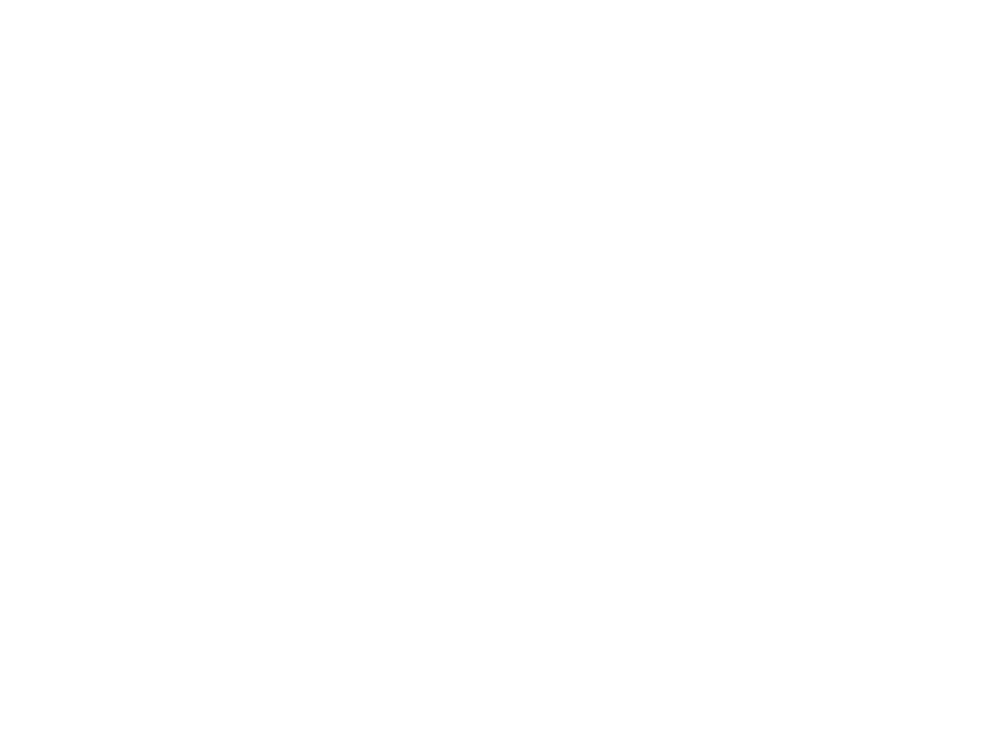
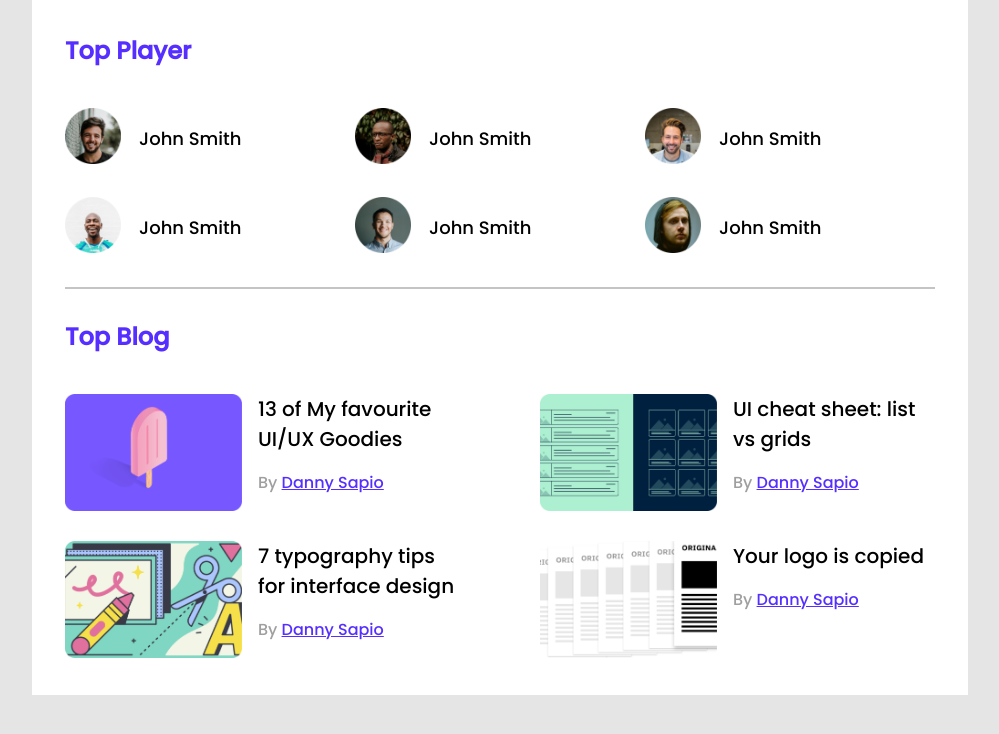
Before and after one commit to nizs/Landing-Page, a plain HTML site: page index.html in a window 1280 px wide. Shown: the whole page, without its empty margins (140-1139 px from the left). Drawn offline with Linux system fonts and the light colour scheme.

Commit message:
section one added

```diff
--- a/index.html
+++ b/index.html
@@ -5,9 +5,119 @@
     <meta http-equiv="X-UA-Compatible" content="IE=edge">
     <meta name="viewport" content="width=device-width, initial-scale=1.0">
     <title>Landing-Page</title>
+    <!-- stylesheet -->
     <link rel="stylesheet" href="styles/style.css">
 </head>
 <body>
-
+    <main>
+        <section class="container">
+            <div class="top_player">
+                <h2>Top Player</h2>
+                <div class="players">
+                    <div class="player">
+                        <div class="thumb">
+                            <img src="images/players/player-1.png" alt="">
+                        </div>
+                        <div class="player_details">
+                            John Smith
+                        </div>
+                    </div>
+                    <div class="player">
+                        <div class="thumb">
+                            <img src="images/players/player-2.png" alt="">
+                        </div>
+                        <div class="player_details">
+                            John Smith
+                        </div>
+                    </div>
+                    <div class="player">
+                        <div class="thumb">
+                            <img src="images/players/player-3.png" alt="">
+                        </div>
+                        <div class="player_details">
+                            John Smith
+                        </div>
+                    </div>
+                    <div class="player">
+                        <div class="thumb">
+                            <img src="images/players/player-4.png" alt="">
+                        </div>
+                        <div class="player_details">
+                            John Smith
+                        </div>
+                    </div>
+                    <div class="player">
+                        <div class="thumb">
+                            <img src="images/players/player-5.png" alt="">
+                        </div>
+                        <div class="player_details">
+                            John Smith
+                        </div>
+                    </div>
+                    <div class="player">
+                        <div class="thumb">
+                            <img src="images/players/player-6.png" alt="">
+                        </div>
+                        <div class="player_details">
+                            John Smith
+                        </div>
+                    </div>
+                </div>
+            </div>
+            <hr>
+            <div class="top_blog">
+                <h2>Top Blog</h2>
+                <div class="blogs">
+                    <div class="blog">
+                        <div class="blog_thumb">
+                            <img src="images/blogs/blog-1.png" alt="">
+                        </div>
+                        <div class="blog_details">
+                            <div class="blog_heading">13 of My favourite UI/UX Goodies</div>
+                            <div class="blog_author">
+                                <p>By <a href="#">Danny Sapio</a></p>
+                            </div>
+                        </div>
+                    </div>
+                    <div class="blog">
+                        <div class="blog_thumb">
+                            <img src="images/blogs/blog-2.png" alt="">
+                        </div>
+                        <div class="blog_details">
+                            <div class="blog_heading">UI cheat sheet:
+                                list vs grids</div>
+                            <div class="blog_author">
+                                <p>By <a href="#">Danny Sapio</a></p>
+                            </div>
+                        </div>
+                    </div>
+                    <div class="blog">
+                        <div class="blog_thumb">
+                            <img src="images/blogs/blog-3.png" alt="">
+                        </div>
+                        <div class="blog_details">
+                            <div class="blog_heading">7 typography tips
+                                for interface design</div>
+                            <div class="blog_author">
+                                <p>By <a href="#">Danny Sapio</a></p>
+                            </div>
+                        </div>
+                    </div>
+                    <div class="blog">
+                        <div class="blog_thumb">
+                            <img src="images/blogs/blog-4.png" alt="">
+                        </div>
+                        <div class="blog_details">
+                            <div class="blog_heading">Your logo is
+                                copied</div>
+                            <div class="blog_author">
+                                <p>By <a href="#">Danny Sapio</a></p>
+                            </div>
+                        </div>
+                    </div>
+                </div>
+            </div>
+        </section>
+    </main>
 </body>
 </html>
--- a/styles/style.css
+++ b/styles/style.css
@@ -0,0 +1,72 @@
+/* root css */
+@import url('https://fonts.googleapis.com/css2?family=Poppins:wght@500&display=swap');
+/* common css */
+body{
+    background-color: #E5E5E5;
+    margin: 0;
+}
+main{
+    display: flex;
+    justify-content: center;
+
+}
+.container{
+    width: 870px;
+    background-color: #fff;
+    padding: 33px;
+}
+h2{
+    font-family: 'Poppins', sans-serif;
+    color: #562EFF;
+    margin-bottom: 40px;
+    margin-top: 0px;
+}
+hr{
+    border: 1px solid #C4C4C4;
+    margin: 30px 0;
+}
+a{
+    color:#562EFF
+}
+/* top player style */
+.players{
+    display: grid;
+    grid-template-columns: repeat(3, 1fr);
+    row-gap: 29px;
+}
+.player{
+    display: flex;
+    align-items: center;
+}
+.thumb img{
+    width: 56px;
+    height: 56px;
+}
+.player_details{
+    font-family: 'Poppins', sans-serif;
+    font-size: 18px;
+    margin-left: 18px;
+}
+/* top blog style */
+.blogs{
+    display: grid;
+    grid-template-columns: repeat(2, 1fr);
+    row-gap: 26px;
+    grid-column-gap: 80px;
+}
+.blog{
+    display: flex;
+}
+.blog_thumb img{
+    width: 177px;
+    height: 117px;
+}
+.blog_details{
+    font-family: 'Poppins', sans-serif;
+    font-size: 20px;
+    margin-left: 16px;
+}
+.blog_author{
+    font-size: 16px;
+    color: #9F9F9F;
+}
```
